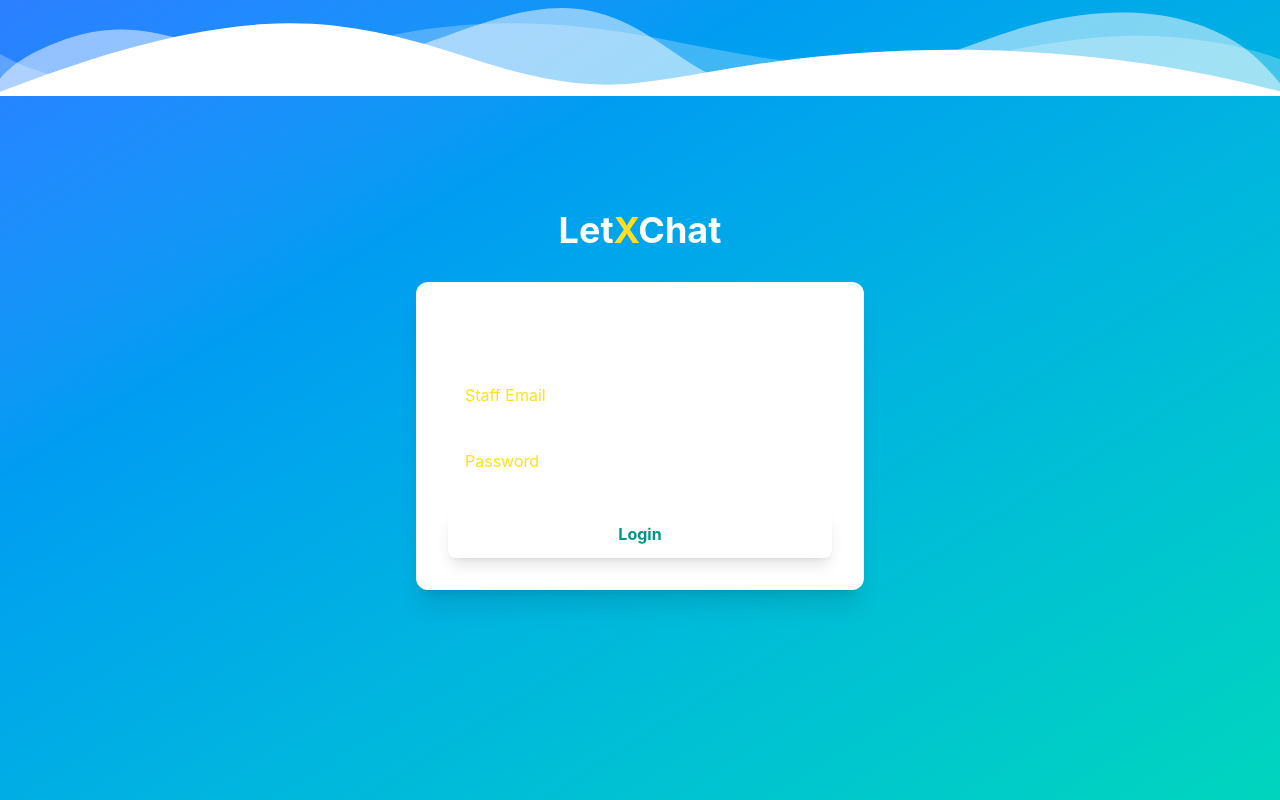
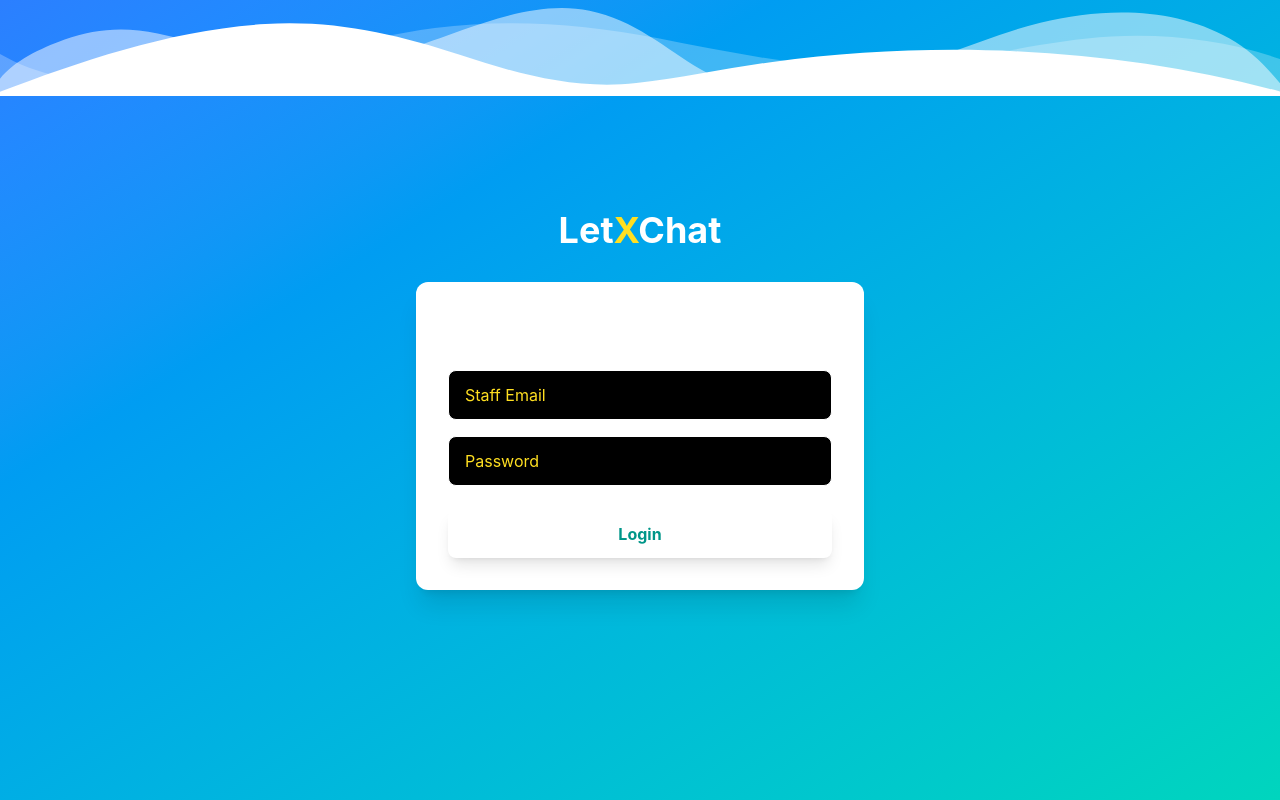
Before and after one commit to asiedusolo/LetXChat, a React (Create React App) app in the folder client/: page /login in a window 1280 px wide. Built offline with nearby package versions, Linux system fonts and the light colour scheme.

Commit message:
beginning ui makeover

```diff
--- a/client/src/pages/login/login.js
+++ b/client/src/pages/login/login.js
@@ -51,7 +51,7 @@ const Login = () => {
                 name="staffEmail"
                 ref={staffEmailRef}
                 placeholder="Staff Email"
-                className="w-full px-4 py-3 rounded-lg bg-white bg-opacity-20 border border-white border-opacity-30 text-white placeholder-yellow-300 placeholder-opacity-80 focus:outline-none focus:ring-2 focus:ring-yellow-300 focus:ring-opacity-50"
+                className="w-full px-4 py-3 rounded-lg bg-black bg-opacity-20 border border-white border-opacity-30 text-white placeholder-yellow-300 placeholder-opacity-80 focus:outline-none focus:ring-2 focus:ring-yellow-300 focus:ring-opacity-50"
                 required
               />
             </div>
@@ -63,7 +63,7 @@ const Login = () => {
                 ref={passwordRef}
                 placeholder="Password"
                 minLength="6"
-                className="w-full px-4 py-3 rounded-lg bg-white bg-opacity-20 border border-white border-opacity-30 text-white placeholder-yellow-300 placeholder-opacity-80 focus:outline-none focus:ring-2 focus:ring-yellow-300 focus:ring-opacity-50"
+                className="w-full px-4 py-3 rounded-lg bg-black bg-opacity-20 border border-white border-opacity-30 text-white placeholder-yellow-300 placeholder-opacity-80 focus:outline-none focus:ring-2 focus:ring-yellow-300 focus:ring-opacity-50"
                 required
               />
             </div>
```
Also changed, not shown: 1 other file (tests, documents, lock files or other folders).
